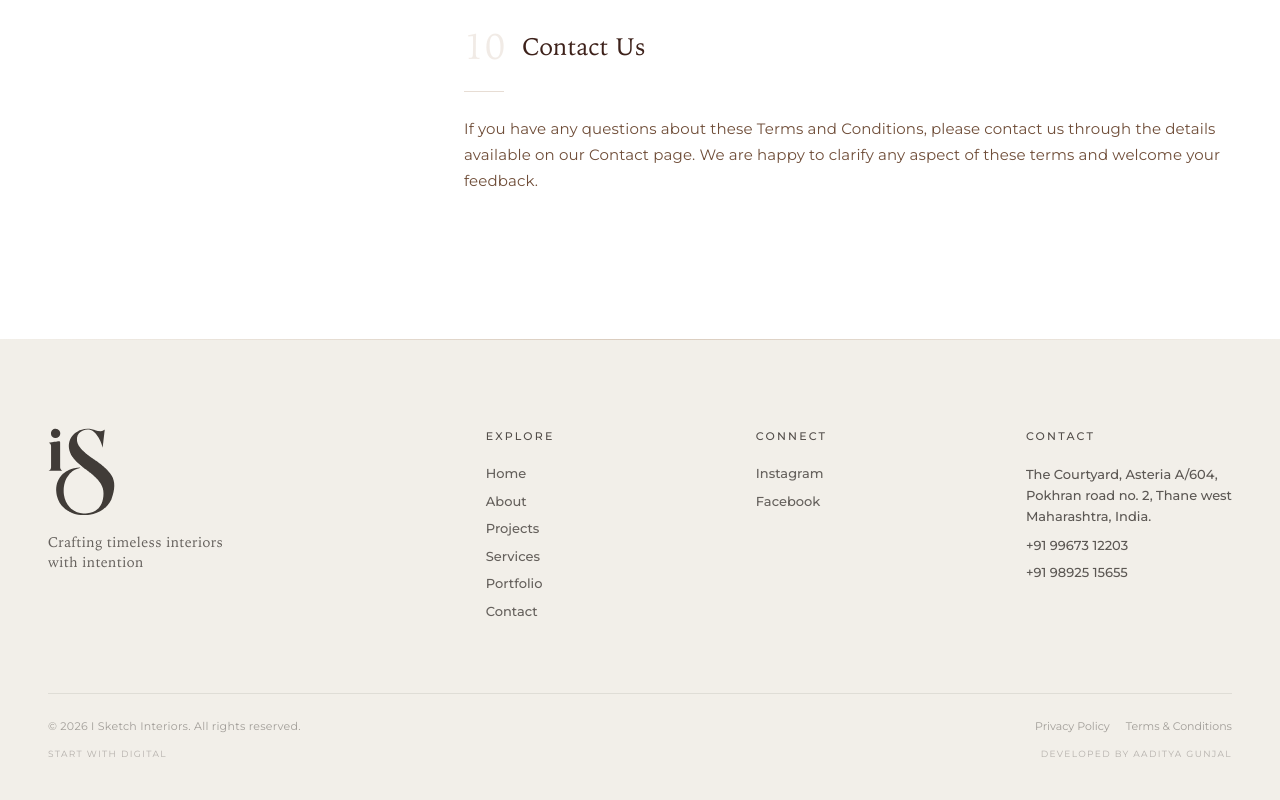
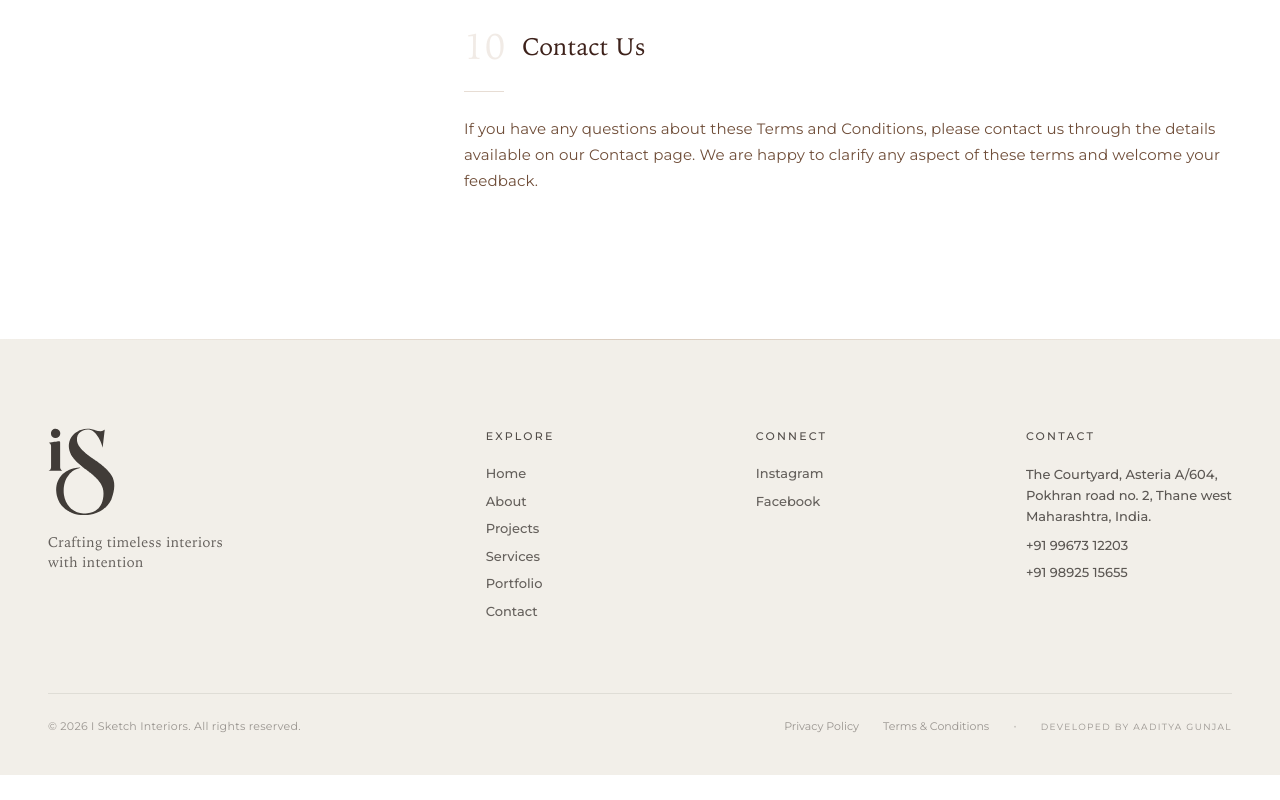
Before and after one commit to aaditya09750/ISketch, a Next.js app: page /terms-conditions in a window 1280 px wide. Shown: the part 4163-4963 px from the top of the page. After the commit the page ends 4938 px from the top, so only its background shows below. Built offline with nearby package versions, Linux system fonts and the light colour scheme.

Commit message:
feat(data): add the required data for the legal and footer...

```diff
--- a/app/(legal)/_components/legal-page-layout.tsx
+++ b/app/(legal)/_components/legal-page-layout.tsx
@@ -4,6 +4,66 @@ import { useRef, useState, useEffect } from "react"
 import { Container } from "@/components/shared/container"
 import { cn } from "@/lib/utils"
 import type { LegalSection } from "@/data/legal"
+
+function renderParagraphContent(text: string) {
+  const isBullet = text.startsWith("• ")
+  const rawText = isBullet ? text.slice(2) : text
+
+  const urlRegex = /(https?:\/\/[^\s]+)/g
+
+  const renderFormattedText = (str: string) => {
+    if (str.includes("https://") || str.includes("http://")) {
+      const parts = str.split(urlRegex)
+      return parts.map((part, index) => {
+        if (part.match(urlRegex)) {
+          return (
+            <a
+              key={index}
+              href={part}
+              target="_blank"
+              rel="noopener noreferrer"
+              className="text-accent-decorative hover:underline font-medium transition-colors cursor-pointer"
+            >
+              {part}
+            </a>
+          )
+        }
+        return part
+      })
+    }
+
+    if (str.includes("+91 8433509521") || str.includes("8433509521")) {
+      const parts = str.split(/(\+91\s?8433509521|8433509521)/)
+      return parts.map((part, index) => {
+        if (part.includes("8433509521")) {
+          return (
+            <a
+              key={index}
+              href="tel:+918433509521"
+              className="text-accent-decorative hover:underline font-medium transition-colors cursor-pointer"
+            >
+              {part}
+            </a>
+          )
+        }
+        return part
+      })
+    }
+
+    return str
+  }
+
+  if (isBullet) {
+    return (
+      <span className="flex items-start gap-2.5 my-1 text-muted-foreground">
+        <span className="text-accent-decorative shrink-0 text-xs mt-1.5">•</span>
+        <span>{renderFormattedText(rawText)}</span>
+      </span>
+    )
+  }
+
+  return renderFormattedText(text)
+}
 
 /* ------------------------------------------------------------------ */
 /*  Collapsible section for mobile                                     */
@@ -71,7 +131,7 @@ function MobileSection({
           <div className="pb-6 sm:pb-8 space-y-4">
             {section.content.map((paragraph, i) => (
               <p key={i} className="body-text text-sm text-muted-foreground leading-[1.85]">
-                {paragraph}
+                {renderParagraphContent(paragraph)}
               </p>
             ))}
           </div>
@@ -138,7 +198,7 @@ function DesktopSection({ section, index }: { section: LegalSection; index: numb
             )}
             style={{ transitionDelay: `${350 + i * 100}ms` }}
           >
-            {paragraph}
+            {renderParagraphContent(paragraph)}
           </p>
         ))}
       </div>
--- a/components/layout/footer.tsx
+++ b/components/layout/footer.tsx
@@ -114,40 +114,29 @@ export function Footer() {
         </div>
 
         {/* ── Bottom ── */}
-        <div className="border-t border-surface-dark-foreground/10 pt-6 flex flex-col gap-3">
-          <div className="flex flex-col sm:flex-row sm:items-center sm:justify-between gap-2">
-            <p className="font-sans text-[10px] md:text-[11px] text-surface-dark-foreground/45 tracking-wide text-center sm:text-left">
+        <div className="border-t border-surface-dark-foreground/10 pt-6 flex flex-col sm:flex-row sm:items-center sm:justify-between gap-4">
+          <p className="font-sans text-[11px] text-surface-dark-foreground/50 tracking-wide text-center sm:text-left">
             &copy; {new Date().getFullYear()} I Sketch Interiors. All rights reserved.
           </p>
-            <div className="flex items-center justify-center sm:justify-end gap-4">
+          <div className="flex flex-wrap items-center justify-center sm:justify-end gap-5 sm:gap-6">
             <Link
               href="/privacy-policy"
-                className="footer-link font-sans text-[10px] md:text-[11px] text-surface-dark-foreground/45 hover:text-surface-dark-foreground/65"
+              className="footer-link font-sans text-[11px] text-surface-dark-foreground/50 hover:text-surface-dark-foreground/75 transition-colors"
             >
               Privacy Policy
             </Link>
             <Link
               href="/terms-conditions"
-                className="footer-link font-sans text-[10px] md:text-[11px] text-surface-dark-foreground/45 hover:text-surface-dark-foreground/65"
+              className="footer-link font-sans text-[11px] text-surface-dark-foreground/50 hover:text-surface-dark-foreground/75 transition-colors"
             >
               Terms &amp; Conditions
             </Link>
-            </div>
-          </div>
-          <div className="flex flex-col sm:flex-row sm:items-center sm:justify-between gap-1.5">
-            <a
-              href="https://digitalmarketing1722501367.website3.me/"
-              target="_blank"
-              rel="noopener noreferrer"
-              className="font-sans text-[9px] tracking-[0.15em] text-surface-dark-foreground/35 uppercase select-none hover:text-surface-dark-foreground/55 transition-colors text-center sm:text-left"
-            >
-              Start with Digital
-            </a>
+            <span className="hidden sm:inline text-surface-dark-foreground/25 text-xs">•</span>
             <a
               href="https://aadityag975pf.netlify.app/"
               target="_blank"
               rel="noopener noreferrer"
-              className="font-sans text-[9px] tracking-[0.15em] text-surface-dark-foreground/35 uppercase select-none hover:text-surface-dark-foreground/55 transition-colors text-center sm:text-right"
+              className="font-sans text-[9px] tracking-[0.15em] text-surface-dark-foreground/50 uppercase select-none hover:text-surface-dark-foreground/80 transition-colors"
             >
               Developed by Aaditya Gunjal
             </a>
--- a/data/legal.ts
+++ b/data/legal.ts
@@ -72,6 +72,18 @@ export const privacyPolicySections: LegalSection[] = [
     content: [
       "We may update this Privacy Policy from time to time to reflect changes in our practices, technologies, or legal requirements. Any material changes will be communicated by posting the updated policy on our website with a revised effective date.",
       "We encourage you to review this policy periodically to stay informed about how we are protecting your information. Your continued use of our website and services following any changes constitutes your acceptance of the updated policy.",
+    ],
+  },
+  {
+    id: "website-development-maintenance",
+    title: "Engineering, Maintenance & Technical Operations",
+    content: [
+      "This website platform is designed, engineered, and maintained by Full Stack Developer Aaditya Gunjal. Built statically using Next.js 16, React 19, TypeScript, and Tailwind CSS, the platform operates with sub-second performance, strict security headers, and zero server-side attack surface.",
+      "All technical maintenance, accessibility compliance, performance optimizations, and infrastructure security for this website are managed under the direct oversight of the lead developer:",
+      "• Lead Developer & Technical Maintainer: Aaditya Gunjal",
+      "• Direct Contact & Support Line: +91 8433509521",
+      "• Developer Portfolio: https://aadityag975pf.netlify.app/",
+      "If you experience any technical issues, accessibility barriers, or security concerns regarding this website, please reach out to the technical maintainer directly via phone or portfolio channel.",
     ],
   },
   {
```
Also changed, not shown: 1 other file (tests, documents, lock files or other folders). Lines whose indentation alone changed are shown as unchanged.
